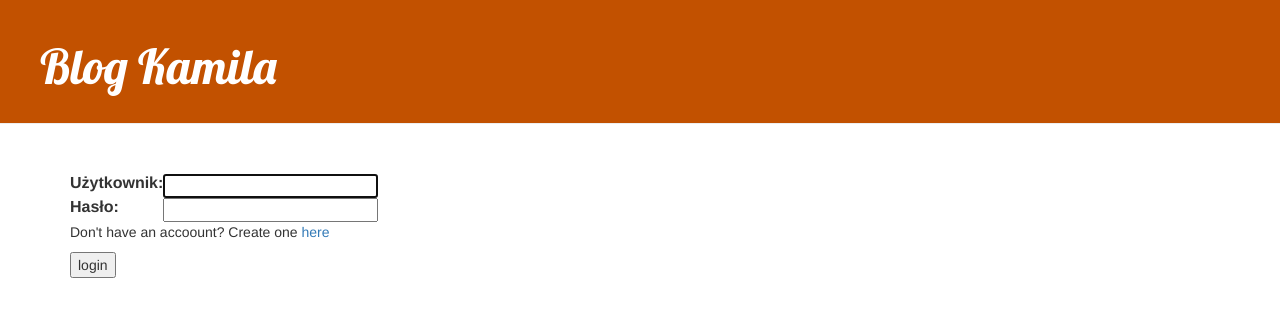
After one commit to kamil-pabin/Django-projects, a Django app: page /login/ in a window 1280 px wide. The commit adds this page. Shown: the top 317 px of the page. Run offline with Django 3.2, Linux system fonts and the light colour scheme; some libraries are stand-ins or nearby versions.

Commit message:
Laboratorium nr 2

```diff
--- a/blog/forms.py
+++ b/blog/forms.py
@@ -1,7 +1,8 @@
 from django import forms
+from django.contrib.auth.forms import UserCreationForm
+from django.contrib.auth.models import User
 
 from .models import Post
-
 
 class PostForm(forms.ModelForm):
 
--- a/blog/templates/blog/base.html
+++ b/blog/templates/blog/base.html
@@ -12,6 +12,7 @@
             {% if user.is_authenticated %}
                 <a href="{% url 'post_new' %}" class="top-menu"><span class="glyphicon glyphicon-plus"></span></a>
             {% endif %}
+
             <h1><a href="{% url 'post_list' %}">Blog Kamila</a></h1>
         </div>
 
--- /dev/null
+++ b/blog/templates/registration/login.html
@@ -0,0 +1,31 @@
+{% extends "blog/base.html" %}
+
+{% block title %}
+Login Here
+{% endblock %}
+
+{% block content %}
+
+{% if form.errors %}
+<p>Złe dane logowania. Ić stond</p>
+{% endif %}
+<p>
+<form method="post" action="{% url 'login' %}">
+  {% csrf_token %}
+  <table>
+    <tr>
+      <td>{{ form.username.label_tag }}</td>
+      <td>{{ form.username }}</td>
+    </tr>
+    <br>
+    <tr>
+      <td>{{ form.password.label_tag }}</td>
+      <td>{{ form.password }}</td>
+    </tr>
+  </table>
+  <p>Don't have an accoount? Create one <a href="/register">here</a></p>
+  <input type="submit" value="login" />
+  <input type="hidden" name="next" value="{{ next }}" />
+</form>
+</p>
+{% endblock %}
--- a/blog/urls.py
+++ b/blog/urls.py
@@ -1,10 +1,20 @@
 from django.urls import path
 from . import views
+from django.conf.urls import url
+from django.contrib.auth import views as auth_views
+from django.contrib.auth.models import User
+from django.contrib import admin
 
 urlpatterns = [
     path('', views.post_list, name='post_list'),
+    path('login/', views.login, name='login'),
+    path('password_change/', auth_views.PasswordChangeView, name='PasswordChangeView'),
+    path('logout/', auth_views.logout_then_login, name='logout_then_login'),
+    path('password_reset/', auth_views.PasswordResetView, name='PasswordResetView'),
+    path('change_password/', auth_views.PasswordChangeView.as_view()),
     path('post/<int:pk>/', views.post_detail, name='post_detail'),
     path('post/new', views.post_new, name='post_new'),
     path('post/<int:pk>/edit/', views.post_edit, name='post_edit'),
     path('post/<pk>/remove/', views.post_remove, name='post_remove'),
+
 ]
--- a/blog195ic22637/static/css/blog.css
+++ /dev/null
@@ -1,3 +0,0 @@
-h1 a, h2 a {
-    color: #00c23a;
-}
--- a/manage.py
+++ b/manage.py
@@ -6,7 +6,7 @@ import sys
 
 def main():
     """Run administrative tasks."""
-    os.environ.setdefault('DJANGO_SETTINGS_MODULE', 'blog195ic22637.settings')
+    os.environ.setdefault('DJANGO_SETTINGS_MODULE', 'strona.settings')
     try:
         from django.core.management import execute_from_command_line
     except ImportError as exc:
--- a/blog195ic22637/settings.py
+++ b/strona/settings.py
@@ -50,7 +50,7 @@ MIDDLEWARE = [
     'django.middleware.clickjacking.XFrameOptionsMiddleware',
 ]
 
-ROOT_URLCONF = 'blog195ic22637.urls'
+ROOT_URLCONF = 'strona.urls'
 
 TEMPLATES = [
     {
@@ -68,7 +68,7 @@ TEMPLATES = [
     },
 ]
 
-WSGI_APPLICATION = 'blog195ic22637.wsgi.application'
+WSGI_APPLICATION = 'strona.wsgi.application'
 
 
 # Database
--- /dev/null
+++ b/strona/urls.py
@@ -0,0 +1,38 @@
+from django.contrib import admin
+from django.urls import path, include
+from django.contrib.auth import views as auth_views
+from blog import views
+
+urlpatterns = [
+    path('admin/', admin.site.urls),
+    path('login/', auth_views.LoginView.as_view()),
+    path('accounts/', include('django.contrib.auth.urls')),
+    path('accounts/profile', include('blog.urls')),
+    path('blog/', include('blog.urls')),
+    path('', include("django.contrib.auth.urls")),
+
+    path('accounts/login/', auth_views.LoginView.as_view(), name='login'),
+    path('accounts/logout/', auth_views.LogoutView.as_view(next_page='/'), name='logout'),
+    path('accounts/', include('django.contrib.auth.urls')),
+    path('password-reset/',
+            auth_views.PasswordResetView.as_view(
+                template_name='registration/password_reset.html'
+            ),
+            name='password_reset'),
+    path('password-reset/done/',
+            auth_views.PasswordResetDoneView.as_view(
+                template_name='registration/password_reset_done.html'
+            ),
+            name='password_reset_done'),
+    path('password-reset-confirm/<uidb64>/<token>/',
+            auth_views.PasswordResetConfirmView.as_view(
+                template_name='registration/password_reset_confirm.html'
+            ),
+            name='password_reset_confirm'),
+    path('password-reset-complete/',
+            auth_views.PasswordResetCompleteView.as_view(
+                template_name='registration/password_reset_complete.html'
+            ),
+            name='password_reset_complete'),
+
+]
--- a/blog195ic22637/wsgi.py
+++ b/strona/wsgi.py
@@ -11,6 +11,6 @@ import os
 
 from django.core.wsgi import get_wsgi_application
 
-os.environ.setdefault('DJANGO_SETTINGS_MODULE', 'blog195ic22637.settings')
+os.environ.setdefault('DJANGO_SETTINGS_MODULE', 'strona.settings')
 
 application = get_wsgi_application()
```
Also changed, not shown: blog/views.py (+8 -0 lines), blog195ic22637/urls.py (deleted, +0 -7 lines), db.sqlite3, strona/__init__.py (added), strona/asgi.py (renamed from blog195ic22637/asgi.py), strona/static/css/blog.css (renamed from static/css/blog.css).
